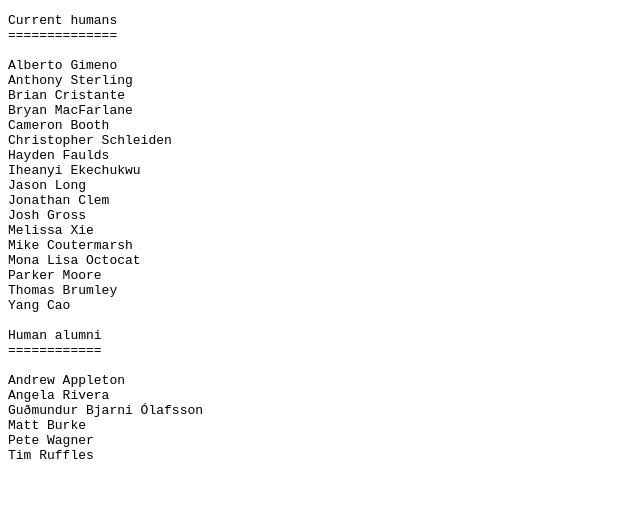
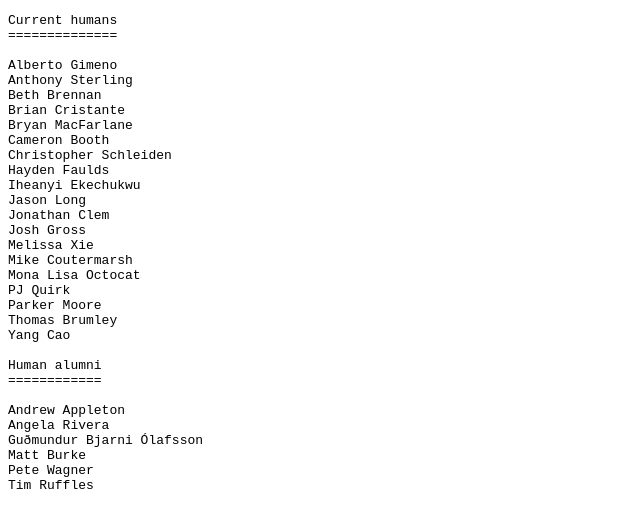
Before and after one commit to actions/humans.txt, a plain HTML site: page index.html in a window 1280 px wide. Shown: the whole page, without its empty margins (0-640 px from the left). Drawn offline with Linux system fonts and the light colour scheme.

Commit message:
Automated deployment: Mon Dec 30 16:41:17 UTC 2019 3072814325a0f31eace6fef340af20660998ecbb

```diff
--- a/index.html
+++ b/index.html
@@ -7,6 +7,7 @@
 
 Alberto Gimeno
 Anthony Sterling
+Beth Brennan
 Brian Cristante
 Bryan MacFarlane
 Cameron Booth
@@ -19,6 +20,7 @@ Josh Gross
 Melissa Xie
 Mike Coutermarsh
 Mona Lisa Octocat
+PJ Quirk
 Parker Moore
 Thomas Brumley
 Yang Cao
```
